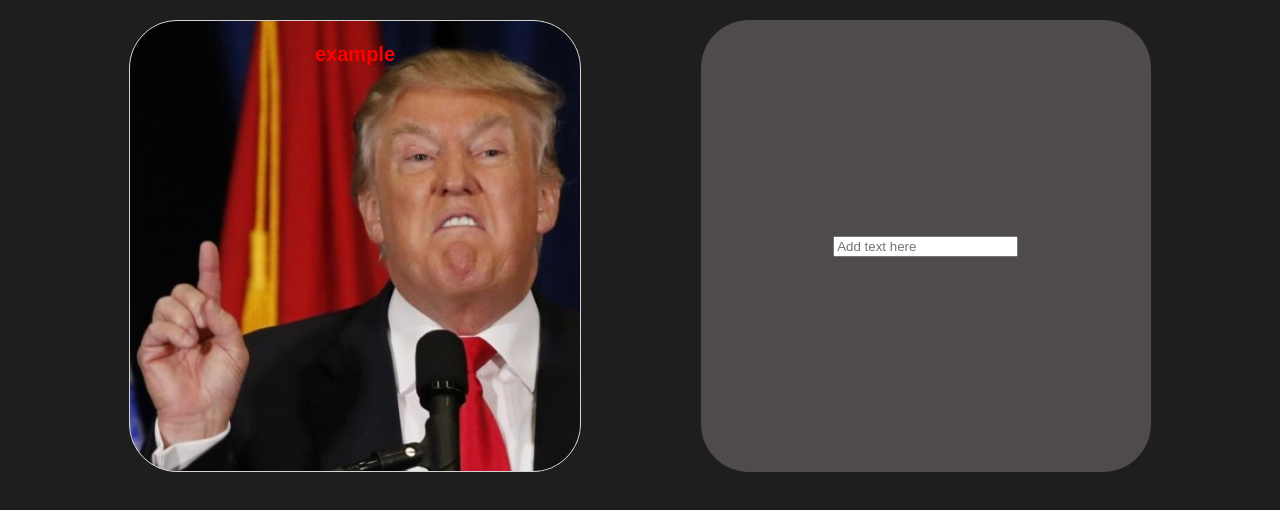
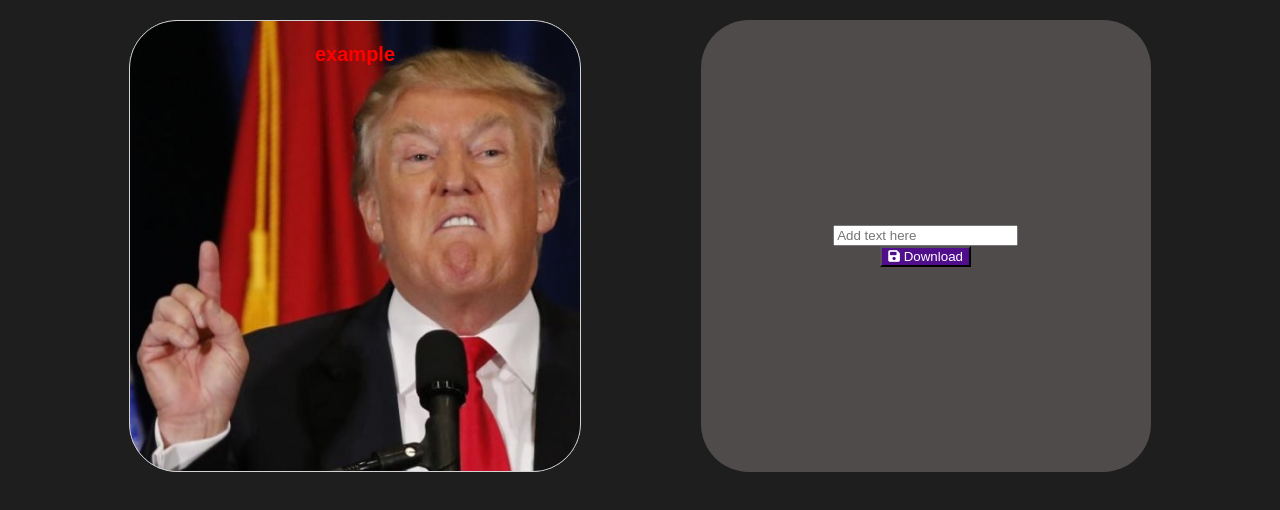
Before and after one commit to AdiSabban10/Meme-Generator, a plain HTML site: page index.html in a window 1280 px wide. Both pictures are taken after a click on the picture 241 px from the left and 233 px from the top of the page. Shown: the part 88-598 px from the top of the page. Drawn offline with Linux system fonts and the light colour scheme.

Commit message:
Add a download link

```diff
--- a/css/components/editor.css
+++ b/css/components/editor.css
@@ -21,9 +21,20 @@ canvas {
 .editor-tools {
     grid-column: 4;
     display: flex;
+    flex-direction: column;
     justify-content: center;
     align-items: center;
 
     background-color: rgb(80, 75, 75);
     border-radius: 3em;
 }
+
+.btn-download {
+    background-color: rgb(80, 14, 141);
+    color: white;
+}
+
+.btn-download a {
+    color: white;
+    text-decoration: none;
+}
--- a/index.html
+++ b/index.html
@@ -2,6 +2,7 @@
 <html lang="en">
 <head>
     <meta charset="UTF-8">
+    <script src="https://kit.fontawesome.com/49cdaa1449.js" crossorigin="anonymous"></script>
 
     <link rel="stylesheet" href="css/styles.css" /><meta name="viewport" content="width=device-width, initial-scale=1.0">
     <title>Meme Generator</title>
@@ -21,6 +22,13 @@
             <section class="editor-tools">
                 <input type="text" class="txt" placeholder="Add text here"
                  oninput="onAddTxt(this)">
+                 <div class="save-container">
+                    <button class="btn btn-download">
+                        <i class="fa-solid fa-floppy-disk"></i>
+                        <a href="#" onclick="onDownloadCanvas(this)"
+                        download="file-name">Download</a>
+                    </button>
+                 </div>
             </section>
 
         </main>
--- a/js/meme.controller.js
+++ b/js/meme.controller.js
@@ -31,3 +31,11 @@ function onAddTxt(elTxt) {
     setLineTxt(txt)
     renderMeme()
 }
+
+function onDownloadCanvas(elLink) {
+	elLink.href = '#'       // Clear the link
+	const dataUrl = gElCanvas.toDataURL()
+
+	elLink.href = dataUrl
+	elLink.download = 'my-img'
+}
```
